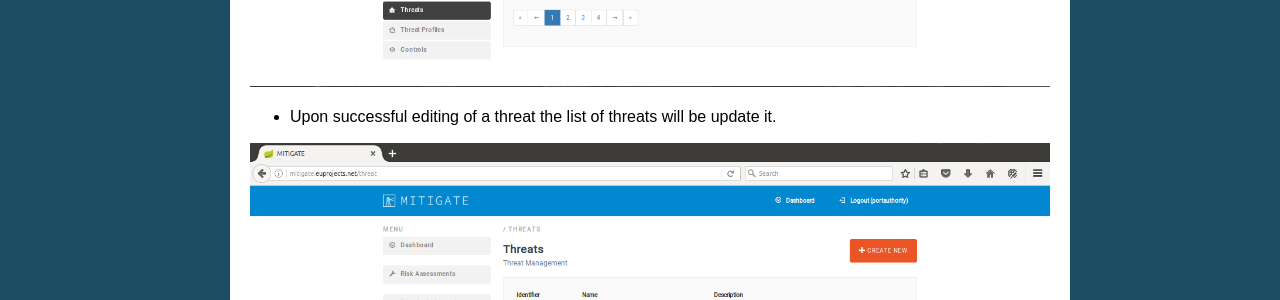
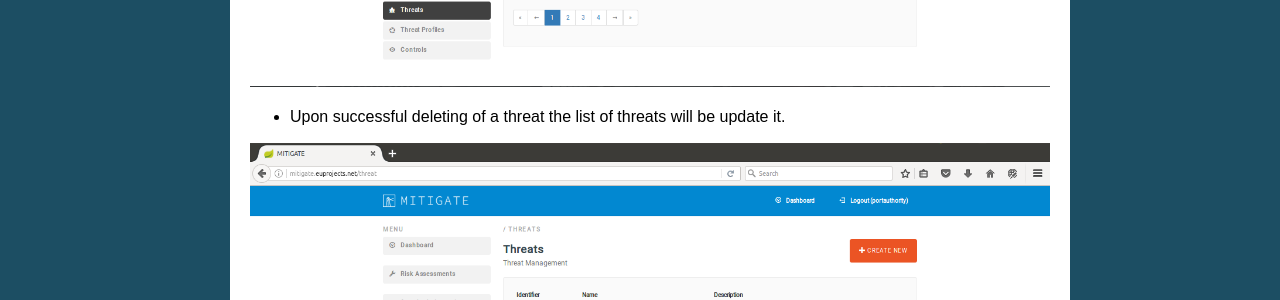
Before and after one commit to singularlogic/mitigate-documentation, a Sphinx documentation site: the page built from docs/b_threats.rst, in a window 1280 px wide and 900 px high, scrolled down 6567 px. Shown: the part 248-548 px from the top of the window. Built offline with Sphinx 7.4.7, drawn with Linux system fonts in a browser that asks for light colours.

Commit message:
Update b_threats.rst

```diff
--- a/docs/b_threats.rst
+++ b/docs/b_threats.rst
@@ -71,6 +71,6 @@ Delete a Threat
 
 .. image:: assets/del_threat_2.png
 
-- Upon successful editing of a threat the list of threats will be update it.
+- Upon successful deleting of a threat the list of threats will be update it.
 
 .. image:: assets/del_threat_3.png
```
